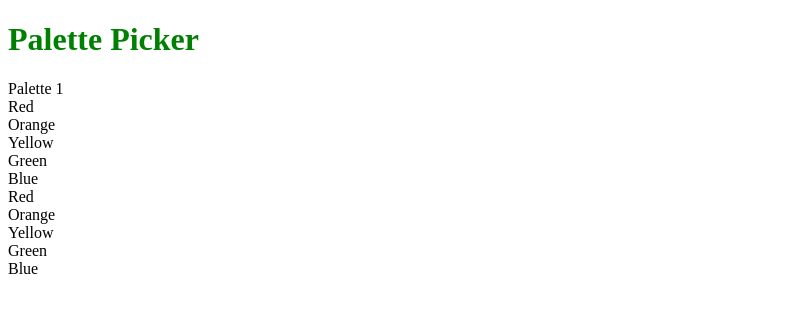
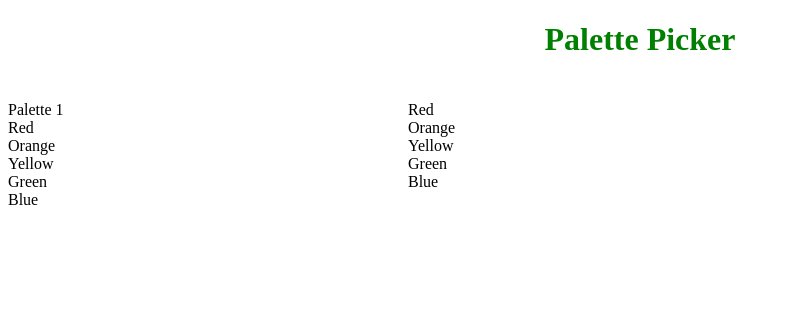
Before and after one commit to lfinney/palette-picker, a website: page public/index.html in a window 1280 px wide. Shown: the whole page, without its empty margins (0-790 px from the left). Drawn offline with Linux system fonts and the light colour scheme.

Commit message:
add grid layout

```diff
--- a/public/css/styles.scss
+++ b/public/css/styles.scss
@@ -1,3 +1,24 @@
+header {
+  height: 10vh;
+}
+
 h1 {
-  color: green
+  color: green;
+  text-align: center;
 }
+
+main {
+  height: 90vh;
+  display: grid;
+  grid-template-columns: 400px auto;
+  grid-template-rows: 100%;
+  grid-template-areas: "user-palettes main-palette"
+}
+
+.user-palettes {
+  grid-area: user-palettes;
+}
+
+.main-palette {
+  grid-area: main-palette;
+}
```
Also changed, not shown: public/css/styles.css.
